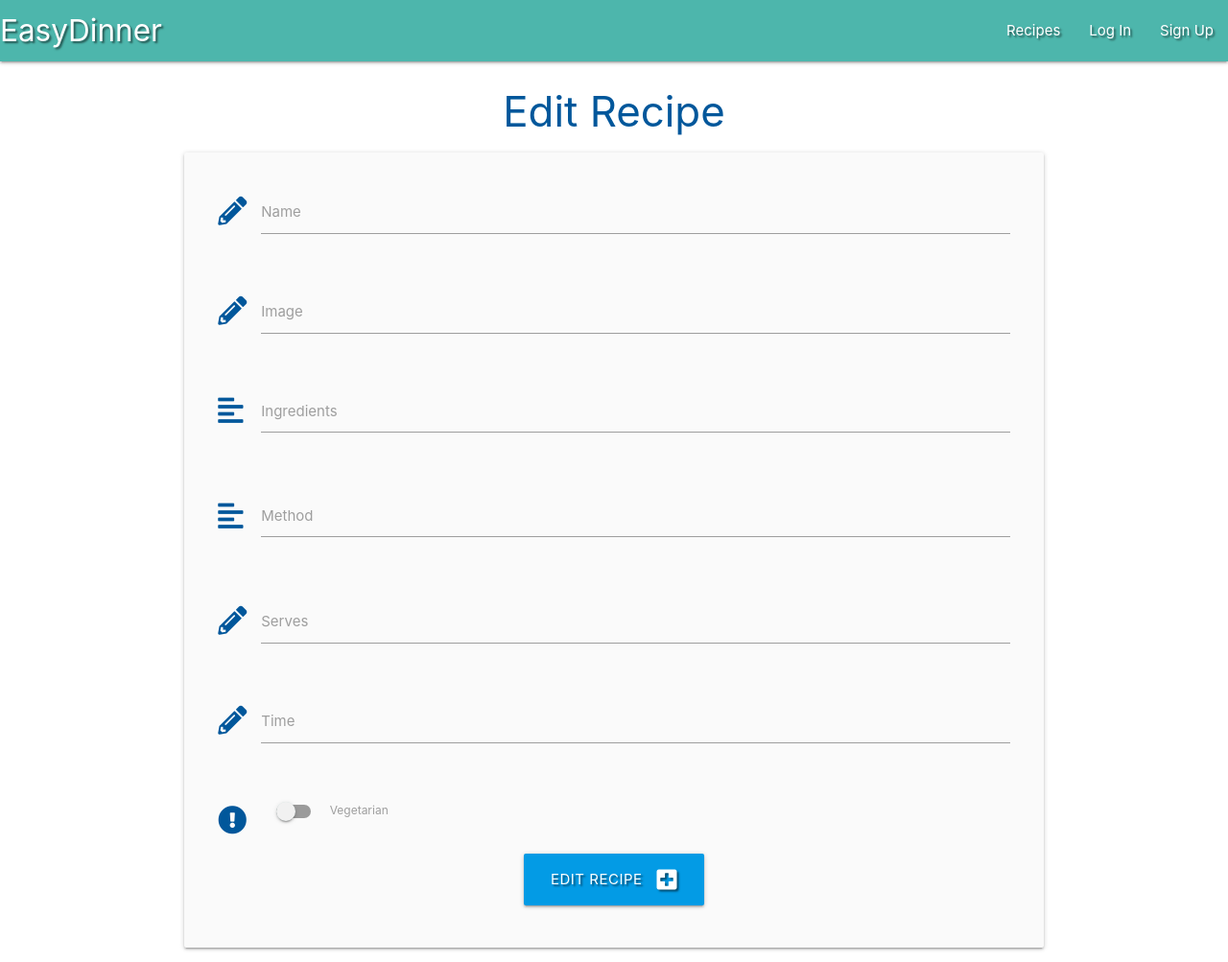
After one commit to upeshp/MS3_EasyDinner, a Flask app: template templates/edit_recipe.html in a window 1280 px wide. The commit adds this page. Shown: the whole page at 96% size. Run offline with Flask 2, Linux system fonts and the light colour scheme; the template is opened without the code that fills it, so the values that code supplies are empty; some libraries are stand-ins or nearby versions.

Commit message:
Feat: created edit_recipe.html, added code in app.py under edit_recipe to enable functionality, linked this to edit button on profile.html

```diff
--- a/app.py
+++ b/app.py
@@ -121,6 +121,13 @@ def add_recipe():
     return render_template("add_recipe.html")
 
 
+@app.route("/edit_recipe/<recipe_id>", methods=["GET", "POST"])
+def edit_recipe(recipe_id):
+    recipe = mongo.db.recipes.find_one({"_id": ObjectId(recipe_id)})
+
+    return render_template("edit_recipe.html", recipe=recipe)
+
+
 @app.route("/recipe_details/<recipe_id>")
 def recipe_details(recipe_id):
     recipe = mongo.db.recipes.find_one({"_id": ObjectId(recipe_id)})
--- /dev/null
+++ b/templates/edit_recipe.html
@@ -0,0 +1,79 @@
+{% extends "base.html" %}
+{% block content %}
+
+    <h3 class="light-blue-text text-darken-4 center-align">Edit Recipe</h3>
+
+    <div class="row card-panel grey lighten-5">
+        <form class="col s12" method="POST" action="{{ url_for('edit_recipe', recipe_id=recipe._id) }}">
+            <div class="row">
+                <div class="input-field col s12">
+                    <i class="fas fa-pencil-alt prefix light-blue-text text-darken-4"></i>
+                    <input id="recipe_name" name="recipe_name" minlength="5" maxlength="50" type="text" class="validate"
+                        required>
+                    <label for="recipe_name">Name</label>
+                </div>
+            </div>
+            <div class="row">
+                <div class="input-field col s12">
+                    <i class="fas fa-pencil-alt prefix light-blue-text text-darken-4"></i>
+                    <input id="recipe_image" name="recipe_image" minlength="5" maxlength="50" type="text" class="validate"
+                        required>
+                    <label for="recipe_image">Image</label>
+                </div>
+            </div>
+            <div class="row">
+                <div class="input-field col s12">
+                    <i class="fas fa-align-left prefix light-blue-text text-darken-4"></i>
+                    <textarea id="recipe_ingredients" name="recipe_ingredients" minlength="5"
+                        maxlength="200" class="materialize-textarea validate" required></textarea>
+                    <label for="recipe_ingredients">Ingredients</label>
+                </div>
+            </div>
+            <div class="row">
+                <div class="input-field col s12">
+                    <i class="fas fa-align-left prefix light-blue-text text-darken-4"></i>
+                    <textarea id="recipe_method" name="recipe_method" minlength="5"
+                        maxlength="200" class="materialize-textarea validate" required></textarea>
+                    <label for="recipe_method">Method</label>
+                </div>
+            </div>
+            <div class="row">
+                <div class="input-field col s12">
+                    <i class="fas fa-pencil-alt prefix light-blue-text text-darken-4"></i>
+                    <input id="recipe_serves" name="recipe_serves" minlength="1" maxlength="2" type="text" class="validate"
+                        required>
+                    <label for="recipe_serves">Serves</label>
+                </div>
+            </div>
+            <div class="row">
+                <div class="input-field col s12">
+                    <i class="fas fa-pencil-alt prefix light-blue-text text-darken-4"></i>
+                    <input id="recipe_time" name="recipe_time" minlength="1" maxlength="2" type="text" class="validate"
+                        required>
+                    <label for="recipe_time">Time</label>
+                </div>
+            </div>
+            <div class="row">
+				<div class="input-field col s12">
+					<div class="switch">
+                        <i class="fas fa-exclamation-circle prefix light-blue-text text-darken-4"></i>
+						<label for="recipe_vegetarian">
+                            <input type="checkbox" id="recipe_vegetarian" name="recipe_vegetarian">
+                            <span class="lever"></span>
+                            Vegetarian
+                        </label>
+					</div>
+				</div>
+            </div>
+            <div class="row">
+                <div class="col s12 center-align">
+                    <button type="submit" class="btn-large light-blue darken-1 text-shadow">
+                        Edit Recipe <i class="fas fa-plus-square right"></i>
+                    </button>
+                </div>
+            </div>
+        </form>
+    </div>
+
+
+{% endblock %}
--- a/templates/profile.html
+++ b/templates/profile.html
@@ -27,7 +27,7 @@
                 <div class="card-action">
                     <a href="#">This is a link</a>
                     <p><em>by: {{ recipe.recipe_addedby }}</em></p>
-                    <a href="" class="btn-small">Edit</a>
+                    <a href="{{ url_for('edit_recipe', recipe_id=recipe._id) }}" class="btn-small">Edit</a>
                     <a href="" class="btn-small">Delete</a>
                 </div>
             </div>
```
